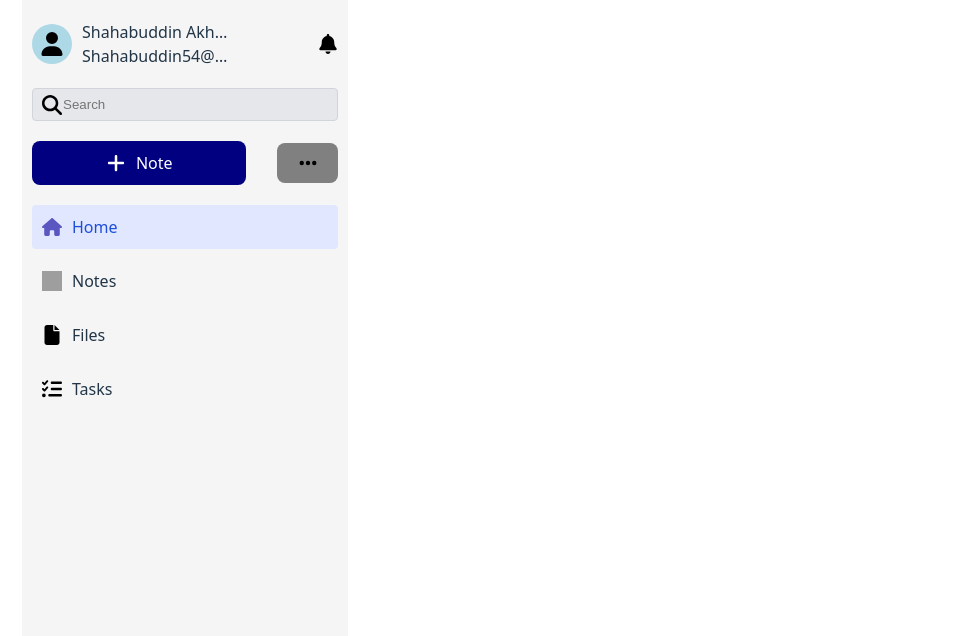
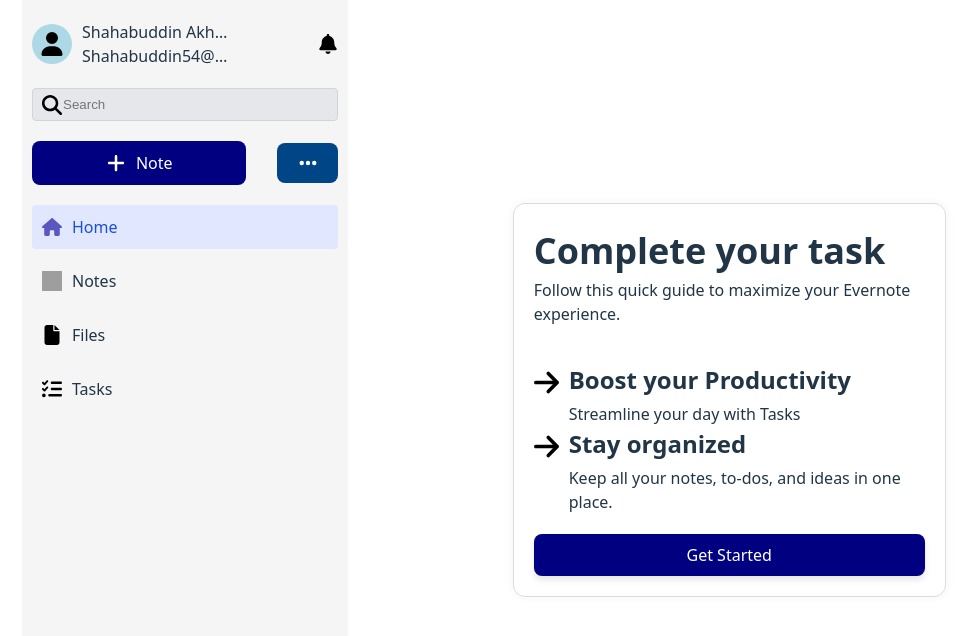
Before and after one commit to Shahabuddin1122/React-Assignment, a React (Vite) app: page / in a window 1280 px wide. Shown: the top 636 px of the page, without its empty margins (74-1051 px from the left). Built offline with nearby package versions, Linux system fonts and the light colour scheme; grey boxes are pictures that could not be loaded.

Commit message:
add button component

```diff
--- /dev/null
+++ b/src/components/button/Button.tsx
@@ -0,0 +1,12 @@
+import React from 'react';
+import styles from './Button.module.css';
+
+const Button = ({ text }: { text: string }) => {
+    return (
+        <button className={styles.button}>
+            {text}
+        </button>
+    );
+};
+
+export default Button;
--- /dev/null
+++ b/src/components/button/button.module.css
@@ -0,0 +1,27 @@
+.button {
+    background-color: var(--color-primary);
+    color: white;
+    padding: 10px 20px;
+    border: none;
+    border-radius: 8px;
+    font-size: 16px;
+    font-weight: 500;
+    cursor: pointer;
+    transition: background-color 0.3s ease, transform 0.2s ease;
+    box-shadow: 0 4px 6px rgba(0, 0, 0, 0.1);
+}
+
+.button:hover {
+    background-color: var(--color-primary-hover);
+    transform: translateY(-1px);
+}
+
+.button:active {
+    background-color: var(--color-secondary);
+    transform: translateY(0);
+}
+
+.button:focus {
+    outline: none;
+    box-shadow: 0 0 0 3px rgba(59, 130, 246, 0.5);
+}
--- a/src/components/sidebar/sidebar.module.css
+++ b/src/components/sidebar/sidebar.module.css
@@ -112,7 +112,7 @@
 
 .buttonRight {
     padding: 10px;
-    background-color: grey;
+    background-color: var(--color-secondary);
     width: 20%;
     border-radius: 8px;
     display: flex;
--- a/src/index.css
+++ b/src/index.css
@@ -14,7 +14,7 @@
   --color-primary-hover: #0000FF;
 
   /* Secondary and accent colors */
-  --color-secondary: #7B68EE;
+  --color-secondary: #004687;
   --color-accent: #ADD8E6;
 
   /* Utility colors */
--- a/src/pages/landing-page/LandingPage.module.css
+++ b/src/pages/landing-page/LandingPage.module.css
@@ -2,4 +2,67 @@
     width: 100%;
     height: 100vh;
     display: flex;
+    flex-direction: row;
 }
+
+.content {
+    flex: 1;
+    display: flex;
+    justify-content: center;
+    align-items: center;
+    padding: 20px;
+    box-sizing: border-box;
+}
+
+.container {
+    width: 60%;
+    max-width: 800px;
+    min-width: 280px;
+    display: flex;
+    flex-direction: column;
+    justify-content: center;
+    gap: 20px 0;
+    border: 1px solid #ddd;
+    padding: 20px;
+    border-radius: 12px;
+    background-color: #ffffff;
+    box-shadow: 0 0 10px rgba(0, 0, 0, 0.05);
+}
+
+.listItem {
+    display: flex;
+    align-items: flex-start;
+    gap: 0 10px;
+}
+
+.listItem > img {
+    align-self: flex-start;
+    margin-top: 6px;
+}
+
+.listItem h3 {
+    margin: 0;
+}
+
+.listItem p {
+    margin: 4px 0 0;
+}
+
+/* Mobile responsive styles */
+@media (max-width: 768px) {
+
+    .container {
+        width: 90%;
+        padding: 15px;
+
+    }
+
+    .listItem {
+        flex-direction: row;
+        align-items: flex-start;
+    }
+
+    .content {
+        padding: 10px;
+    }
+}
--- a/src/pages/landing-page/LandingPage.tsx
+++ b/src/pages/landing-page/LandingPage.tsx
@@ -1,12 +1,37 @@
 import React from 'react';
 import Sidebar from '../../components/sidebar/sidebar.tsx';
 import styles from './LandingPage.module.css';
+import Button from "../../components/button/Button.tsx";
 
 const LandingPage = () => {
     return (
         <div className={styles.main}>
             <Sidebar />
-            {/* Other page content */}
+            <div className={styles.content}>
+                <div className={styles.container}>
+                    <div>
+                        <h1>Complete your task</h1>
+                        <p>Follow this quick guide to maximize your Evernote experience.</p>
+                    </div>
+                    <div>
+                        <div className={styles.listItem}>
+                            <img src={'assets/arrow-right.svg'} alt={'arrow'} width={25}/>
+                            <div>
+                                <h3>Boost your Productivity</h3>
+                                <p>Streamline your day with Tasks</p>
+                            </div>
+                        </div>
+                        <div className={styles.listItem}>
+                            <img src={'assets/arrow-right.svg'} alt={'arrow'} width={25}/>
+                            <div>
+                                <h3>Stay organized</h3>
+                                <p>Keep all your notes, to-dos, and ideas in one place.</p>
+                            </div>
+                        </div>
+                    </div>
+                    <Button text={"Get Started"}/>
+                </div>
+            </div>
         </div>
     );
 };
```
Also changed, not shown: public/assets/arrow-right.svg (added), public/assets/ellipsis.svg.
